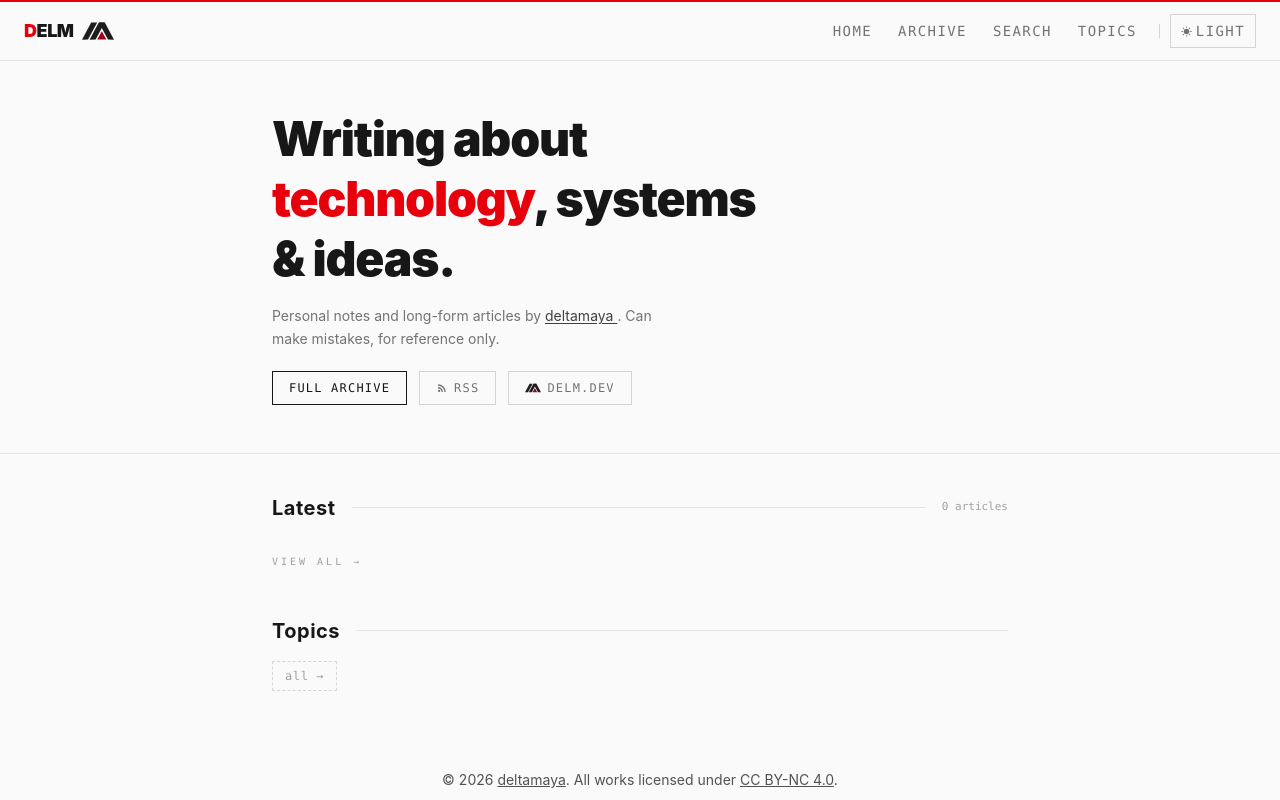
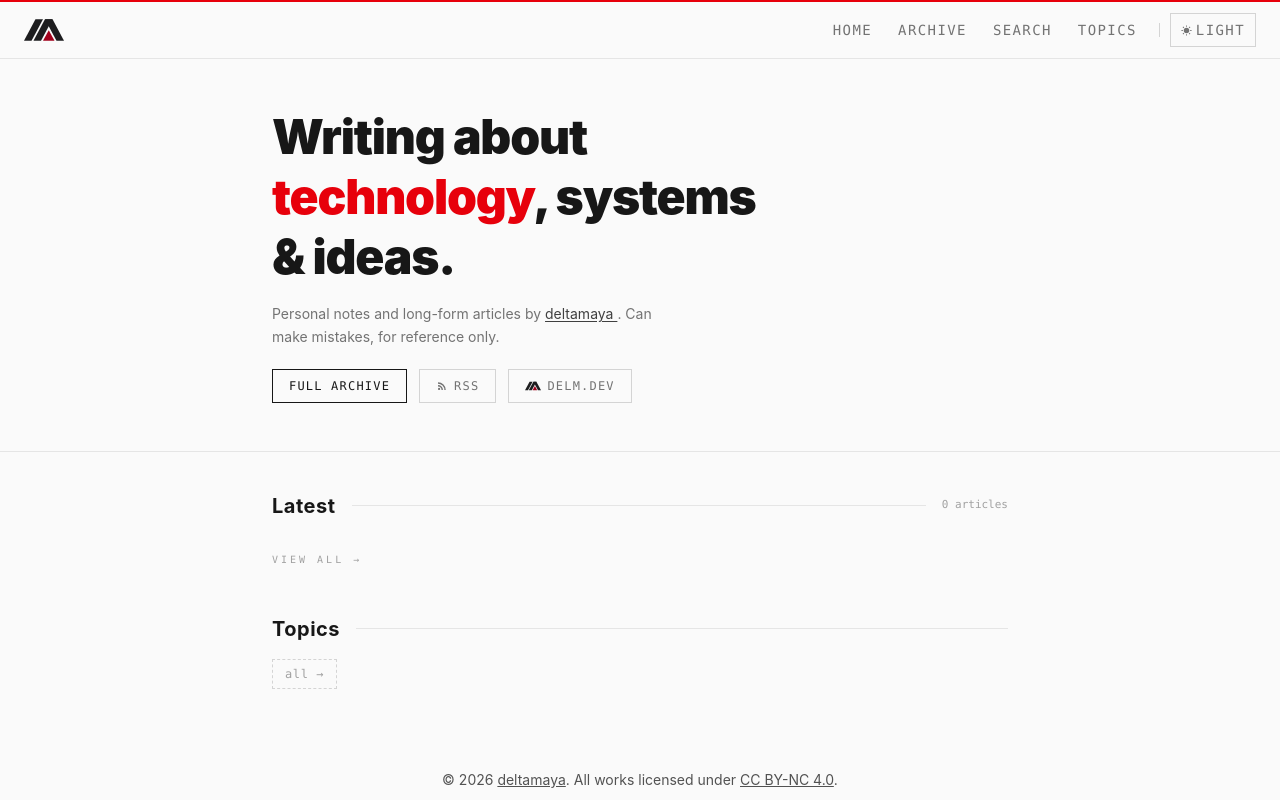
Before and after one commit to deltamaya/blog.delm.dev, an Astro site: page / in a window 1280 px wide. Built offline with nearby package versions, Linux system fonts and the light colour scheme; Astro itself is replaced by a stand-in of ours.

Commit message:
change header layout

```diff
--- a/src/layouts/BaseLayout.astro
+++ b/src/layouts/BaseLayout.astro
@@ -50,7 +50,7 @@ const title = Astro.props.title ? `${Astro.props.title} - DELM` : "DELM Blog";
       >
         <!-- Main bar -->
         <div
-          class="flex w-full max-w-[1440px] mx-auto items-center justify-between px-4 md:px-6 py-3"
+          class="flex w-full max-w-[1440px] mx-auto items-center justify-between px-4 md:px-6 py-2"
         >
           <!-- Logo -->
           <a
@@ -58,10 +58,7 @@ const title = Astro.props.title ? `${Astro.props.title} - DELM` : "DELM Blog";
             class="group flex items-center gap-2 select-none"
             aria-label="DELM home"
           >
-            <span class="text-lg font-black tracking-tight leading-none">
-              <span class="text-red-600">D</span>ELM
-            </span>
-            <div class="relative h-8 w-8 flex-shrink-0">
+            <div class="relative h-10 w-10">
               <img
                 src="/logo.svg"
                 alt=""
```
